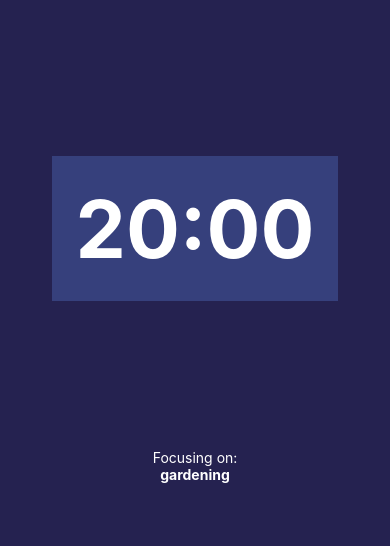
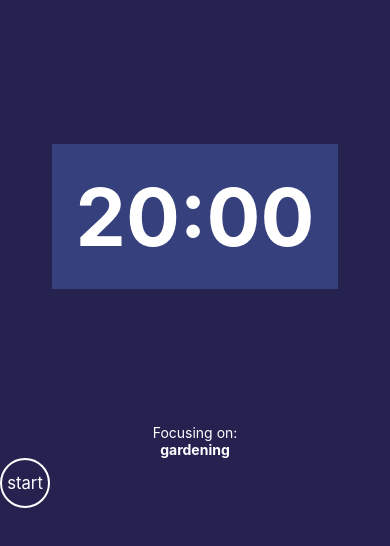
Before and after one commit to YakubuAmidu/FocusTime, a React Native app: screen / in a window 390 px wide. Shown: the top 546 px of the page. Built offline with nearby package versions, Linux system fonts and the light colour scheme.

Commit message:
Initial commit

```diff
--- a/src/components/CountDown.js
+++ b/src/components/CountDown.js
@@ -1,4 +1,4 @@
-import React, { useState } from 'react';
+import React, { useState, useEffect } from 'react';
 import { Text, View, StyleSheet } from 'react-native';
 import { colors } from '../utils/colors';
 import { fontSizes, spacing } from '../utils/sizes';
@@ -7,7 +7,7 @@ const minuetesToMillis = (min) => min * 1000 * 60;
 const formatTime = (time) => (time < 10 ? `0${time}` : time);
 
 export const CountDown = ({ minutes = 20, isPaused }) => {
-  const [millis, setMillis] = useState(minuetesToMillis(minutes));
+  const interval = React.useRef(null);
 
   const countDown = () => {
     setMillis((time) => {
@@ -20,6 +20,18 @@ export const CountDown = ({ minutes = 20, isPaused }) => {
       return timeLeft;
     });
   };
+
+  useEffect(() => {
+    if (isPaused) {
+      return;
+    }
+
+    interval.current = setInterval(countDown, 1000);
+
+    return () => clearInterval(interval.current);
+  }, [isPaused]);
+
+  const [millis, setMillis] = useState(minuetesToMillis(minutes));
 
   const minute = Math.floor(millis / 1000 / 60) % 60;
   const seconds = Math.floor(millis / 1000) % 60;
--- a/src/features/timer/Timer.js
+++ b/src/features/timer/Timer.js
@@ -1,20 +1,28 @@
-import React from 'react';
+import React, { useState } from 'react';
 import { View, StyleSheet, Text } from 'react-native';
 
 import { colors } from '../../utils/colors';
 import { spacing } from '../../utils/sizes';
 import { CountDown } from '../../components/CountDown';
+import { RoundedButton } from '../../components/RoundedButton';
 
 export const Timer = ({ focusSubject }) => {
+  const [isStarted, setIsStarted] = useState(false);
+
   return (
     <View style={styles.container}>
       <View style={styles.countDown}>
-        <CountDown />
+        <CountDown isPaused={!isStarted} />
       </View>
       <View style={{ paddingTop: spacing.xxl }}>
         <Text style={styles.title}>Focusing on:</Text>
         <Text style={styles.task}>{focusSubject}</Text>
       </View>
+      <RoundedButton
+        title='start'
+        size={50}
+        onPress={() => setIsStarted(true)}
+      />
     </View>
   );
 };
```
